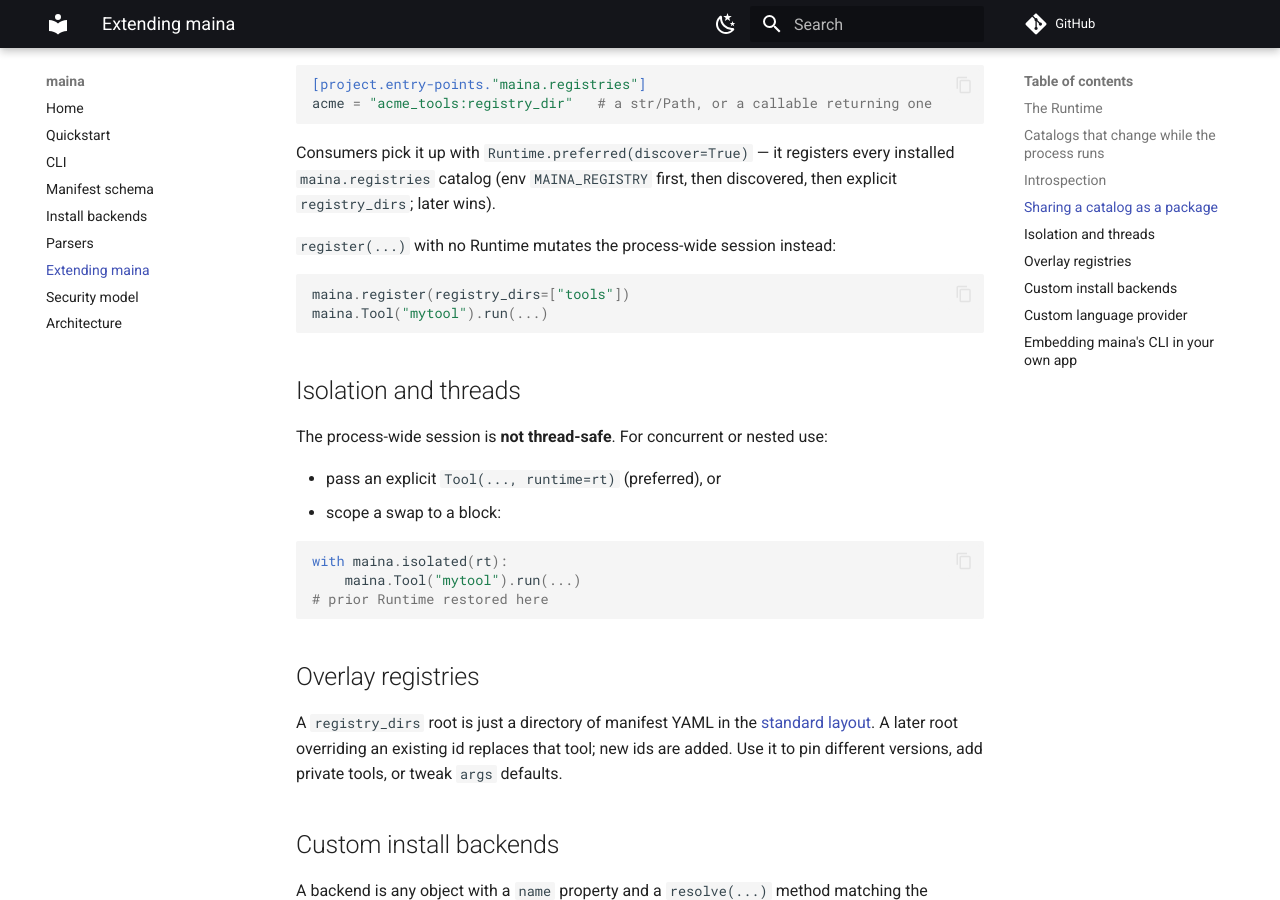
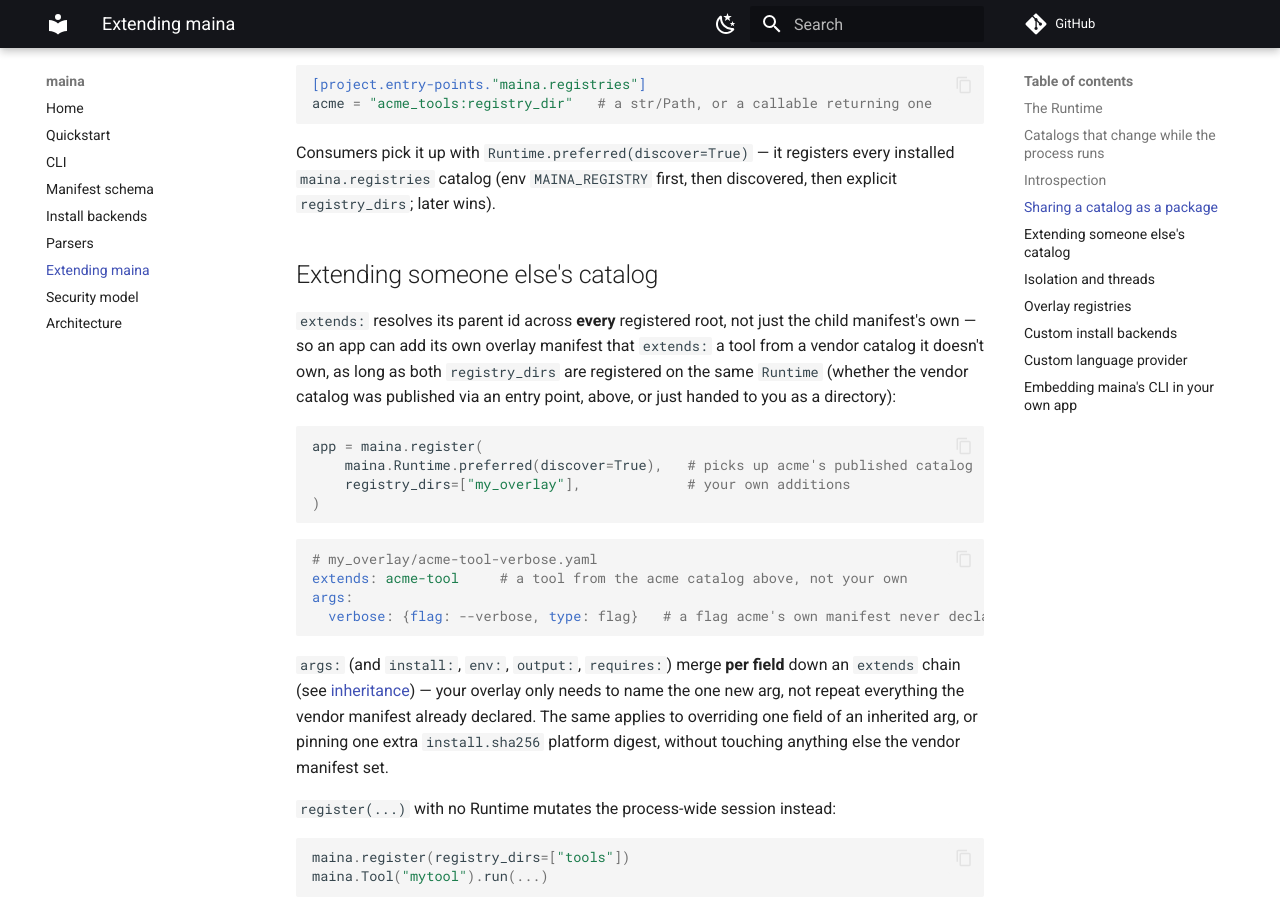
Before and after one commit to inquilabee/maina, an MkDocs documentation site: the page built from docs/user/extending.md, in a window 1280 px wide and 900 px high, scrolled down 2199 px. Built offline with MkDocs 1.6.1 and Material for MkDocs 9.7.7, drawn with Linux system fonts in a browser that asks for light colours; comment, search, counter and statistics services are not loaded.

Commit message:
Document that a client can extend someone else's published catalog
Answers a direct question this session: yes, already supported, verified
live with a throwaway two-root registry this session (a vendor tool +
a client overlay manifest extending it with a new arg, run end to end) —
no engine change needed. Registry._manifest_lookup (the path extends: parent
resolution goes through when no root is pinned) scans every registered root,
not just the child's own, and merge_maps merges args/install/env/output/
requires per field down the chain. The gap was documentation: extends: was
only shown within one catalog (the git-remote family example), and the
entry-points section documented publishing a catalog but not that a
consumer could extend a tool from it.

Co-Authored-By: Claude Sonnet 5 <noreply@anthropic.com>

````diff
--- a/docs/user/extending.md
+++ b/docs/user/extending.md
@@ -114,6 +114,36 @@ Consumers pick it up with `Runtime.preferred(discover=True)` — it registers
 every installed `maina.registries` catalog (env `MAINA_REGISTRY` first, then
 discovered, then explicit `registry_dirs`; later wins).
 
+## Extending someone else's catalog
+
+`extends:` resolves its parent id across **every** registered root, not just
+the child manifest's own — so an app can add its own overlay manifest that
+`extends:` a tool from a vendor catalog it doesn't own, as long as both
+`registry_dirs` are registered on the same `Runtime` (whether the vendor
+catalog was published via an entry point, above, or just handed to you as a
+directory):
+
+```python
+app = maina.register(
+    maina.Runtime.preferred(discover=True),   # picks up acme's published catalog
+    registry_dirs=["my_overlay"],             # your own additions
+)
+```
+
+```yaml
+# my_overlay/acme-tool-verbose.yaml
+extends: acme-tool     # a tool from the acme catalog above, not your own
+args:
+  verbose: {flag: --verbose, type: flag}   # a flag acme's own manifest never declared
+```
+
+`args:` (and `install:`, `env:`, `output:`, `requires:`) merge **per field**
+down an `extends` chain (see [inheritance](manifests.md#inheritance)) — your
+overlay only needs to name the one new arg, not repeat everything the vendor
+manifest already declared. The same applies to overriding one field of an
+inherited arg, or pinning one extra `install.sha256` platform digest, without
+touching anything else the vendor manifest set.
+
 `register(...)` with no Runtime mutates the process-wide session instead:
 
 ```python
````
